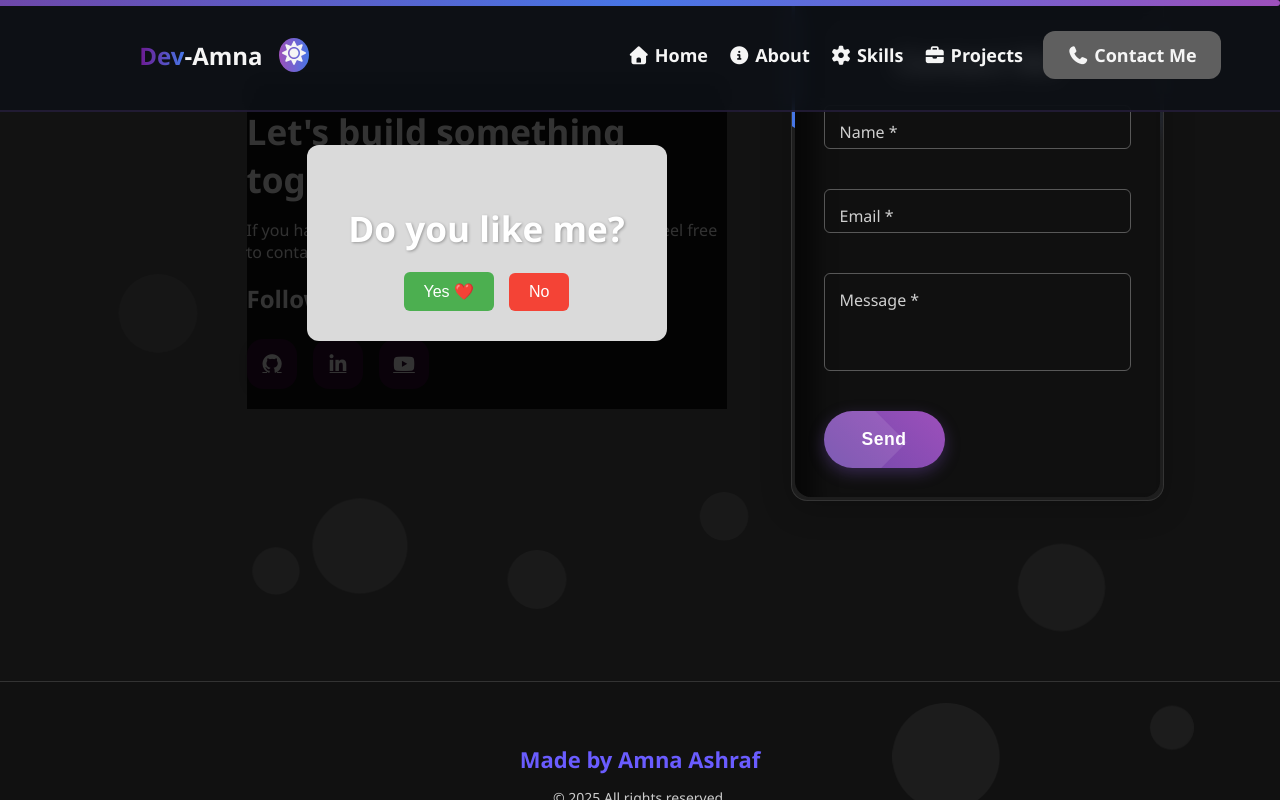
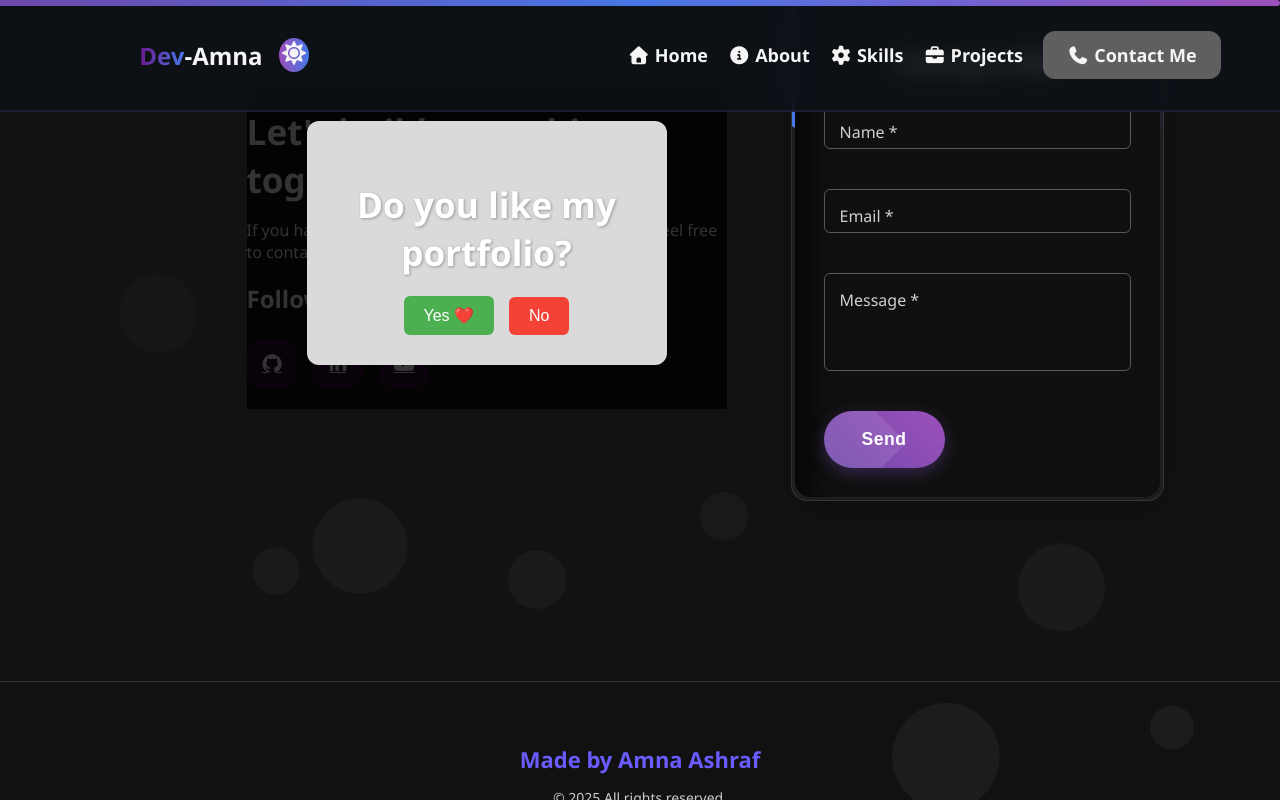
Before and after one commit to Dev-Amna/Amna-Ashraf, a React (Vite) app: page / in a window 1280 px wide. Both pictures are taken after a click on the button "See Magic". Shown: the part 4032-4832 px from the top of the page. Built offline with nearby package versions, Linux system fonts and the light colour scheme; grey boxes are pictures that could not be loaded.

Commit message:
update images

```diff
--- a/src/aboutSeaction/About.jsx
+++ b/src/aboutSeaction/About.jsx
@@ -1,5 +1,5 @@
 import React from 'react'
-import aboutImg from "../assets/amna.jpeg"
+import aboutImg from "../assets/amna-ashraf.png"
 import "./about.css"
 import { MyButton } from '../button/Button'
 import AmnaCV from "../assets/Amna_Ashraf_CV.pdf"
--- a/src/footer/MagicButton.jsx
+++ b/src/footer/MagicButton.jsx
@@ -46,7 +46,7 @@ function MagicButton() {
       {showCard && (
         <div className="card-overlay">
           <div className="box">
-            <h1>Do you like me?</h1>
+            <h1>Do you like my portfolio?</h1>
 
             <div className="buttons">
               <button className="yes-btn" onClick={handleYes}>
```
Also changed, not shown: src/assets/amna-ashraf.png (added), src/assets/amna.jpeg (deleted).
